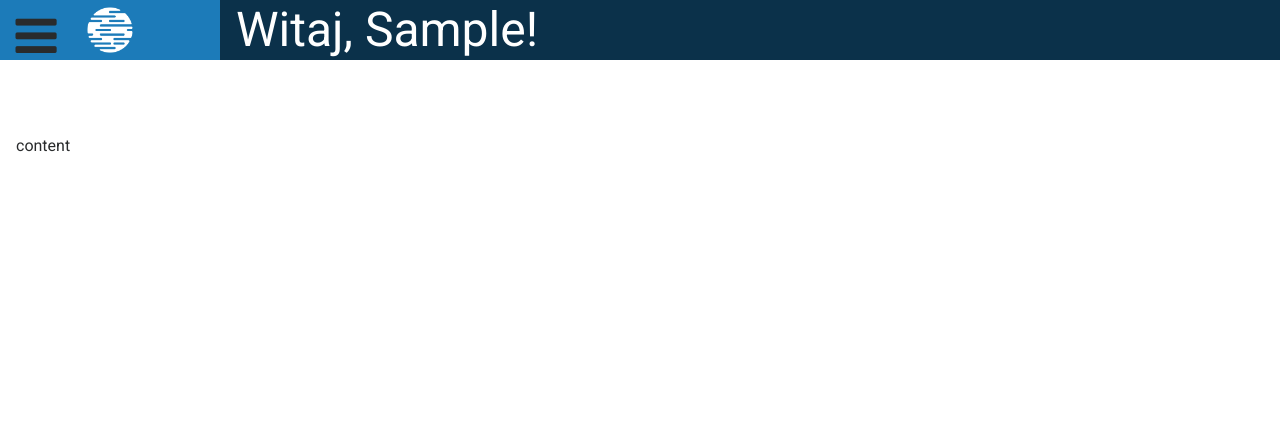
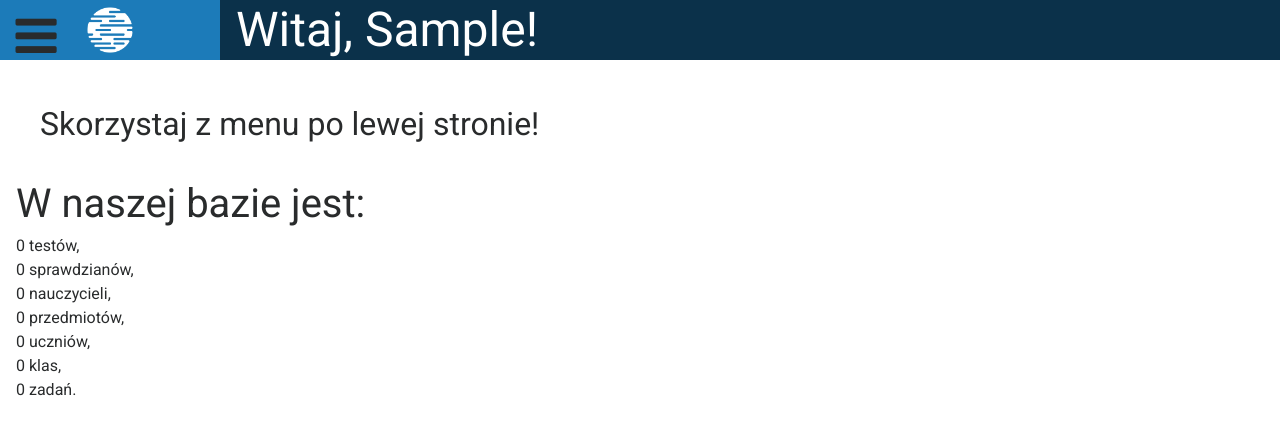
Before and after one commit to Marucik/Ulatwiaczek, a Django app: page /ulatwiaczek/ in a window 1280 px wide. Shown: the top 435 px of the page. Run offline with Django 3.2, Linux system fonts and the light colour scheme; the visitor is signed in with stand-in values (Sample User, id 1); data that the repository does not hold is empty; parts of the project's set-up code (start-up, migrations or seed data) failed here and were passed over; some libraries are stand-ins or nearby versions.

Commit message:
Drobne poprawki wizualne

```diff
--- a/main/templates/main/base.html
+++ b/main/templates/main/base.html
@@ -85,8 +85,21 @@
         </footer>-->
       </nav>
       <div class="content">
-        <div class="title">{% block contentTitle %}{% endblock %}</div>
-        <div class="display">{% block content %} content {% endblock %}</div>
+        <div class="title">{% block contentTitle %} Skorzystaj z menu po lewej stronie! {% endblock %}</div>
+        <div class="display">
+          {% block content %}
+            <h1>W naszej bazie jest:</h1>
+            <ul>
+              <li>{{ iloscTestow }} testów,</li>
+              <li>{{ iloscSprawdzianow }} sprawdzianów,</li>
+              <li>{{ iloscNauczycieli }} nauczycieli,</li>
+              <li>{{ iloscPrzedmiotow }} przedmiotów,</li>
+              <li>{{ iloscUczniow }} uczniów,</li>
+              <li>{{ iloscKlas }} klas,</li>
+              <li>{{ iloscZadan }} zadań.</li>
+            </ul>
+          {% endblock %}
+        </div>
       </div>
     </main>
   </div>
--- a/main/views.py
+++ b/main/views.py
@@ -9,14 +9,30 @@ from django.http import (Http404, HttpResponse, HttpResponseNotFound,
                          HttpResponseRedirect, JsonResponse)
 from django.shortcuts import get_object_or_404, redirect, render
 
-from main.models import Przedmiot, Sprawdzian, Test, Uczen, Klasa, Zadanie
+from main.models import Test, Sprawdzian, Przedmiot, Nauczyciel, Klasa, Uczen, Sprawdzian, Zadanie
+
 from main.forms import PrzedmiotAddForm, UczenAddForm, KlasaAddForm
 from decimal import *
 
 
 @login_required()
 def index(request):
-    return render(request, "main/base.html")
+    iloscPrzedmiotow = Przedmiot.objects.all().count()
+    iloscTestow = Test.objects.all().count()
+    iloscNauczycieli = Nauczyciel.objects.all().count()
+    iloscKlas = Klasa.objects.all().count()
+    iloscUczniow = Uczen.objects.all().count()
+    iloscSprawdzianow = Sprawdzian.objects.all().count()
+    iloscZadan = Zadanie.objects.all().count()
+    return render(request, 'main/base.html', {
+        'iloscTestow': iloscTestow,
+        'iloscPrzedmiotow': iloscPrzedmiotow,
+        'iloscNauczycieli': iloscNauczycieli,
+        'iloscKlas': iloscKlas,
+        'iloscUczniow': iloscUczniow,
+        'iloscSprawdzianow': iloscSprawdzianow,
+        'iloscZadan': iloscZadan,
+    })
 
 
 @login_required()
```
Also changed, not shown: home/templates/home/stats.html (+6 -9 lines), home/views.py (+11 -1 lines).
